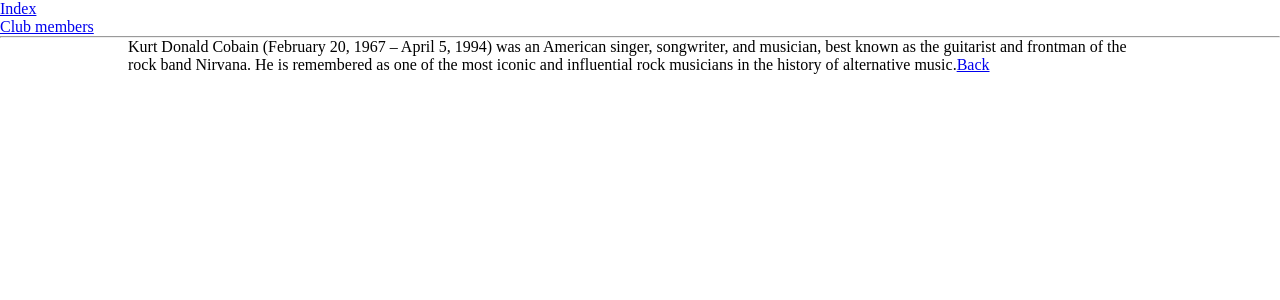
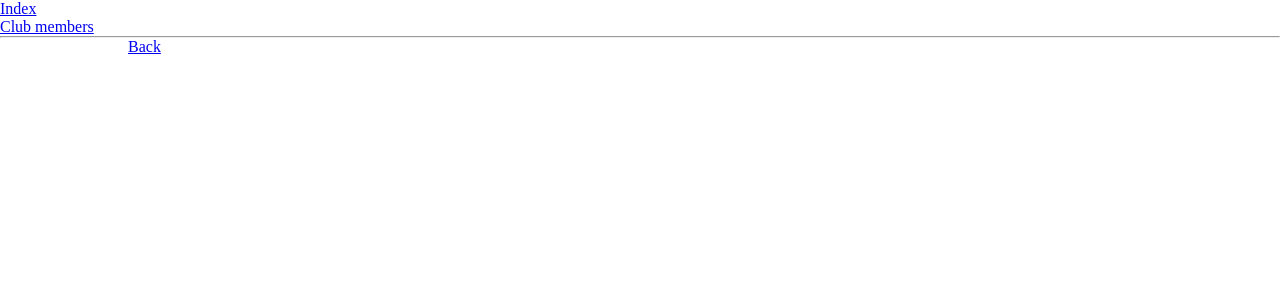
Before and after one commit to xlakostax/react-router-material-ui, a React (Create React App) app: page /members/1 in a window 1280 px wide. Shown: the top 300 px of the page. Built offline with nearby package versions, Linux system fonts and the light colour scheme.

Commit message:
a bit different layout

```diff
--- a/src/Member.js
+++ b/src/Member.js
@@ -7,20 +7,21 @@ console.log(membersData);
 class Member extends Component {
   render() {
     var text = '';
-    var memberId = this.props.match.params.id;
-    // console.log(memberId);
+    var fullname = this.props.match.params.fullname;
+    console.log(fullname);
     for (var i=0; i<membersData.length; i++) {
-      if(membersData[i].id == memberId) {
+      if(membersData[i].firstname + '_' + membersData[i].lastname === fullname) {
         text = membersData[i].bio;
       }
-    }
+     }
     return (
       <div>
         {text}
-        <Link to = '/members'>Back</Link>
+        <Link to="/members">Back</Link>
       </div>
     )
   }
+
 }
 
 export default Member;
--- a/src/Members.js
+++ b/src/Members.js
@@ -13,7 +13,7 @@ const Members = (/*{ match }*/) => { /*<p>{match.params.id}</p>*/
       <div key={member.id}>
         <h3>{member.firstname} {member.lastname}</h3>
         {/*<Link to={`/members/${member.id}`}>Learn more</Link>*/}
-        <Link to={`/members/${member.id}`}>Learn more</Link>
+        <Link to={`/members/${member.firstname}_${member.lastname}`}>Learn more</Link>
       </div>
     );
   })
--- a/src/index.js
+++ b/src/index.js
@@ -25,7 +25,7 @@ const routing = (
       <Switch>
         <Route exact path="/" component={App} /> {/*As index path is '/' and about path is '/about' slash is same in both paths so that it renders both components. To stop this behavior we need to use the 'exact' prop*/}
         <Route exact path="/members" component={Members} />
-        <Route path="/members/:id" component = {Member}/>}/>
+        <Route path="/members/:fullname" component = {Member}/>}/>
         <Route component={Notfound} />
       </Switch>
     </main>
```
